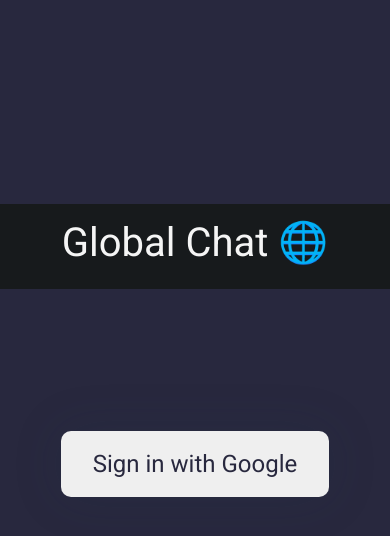
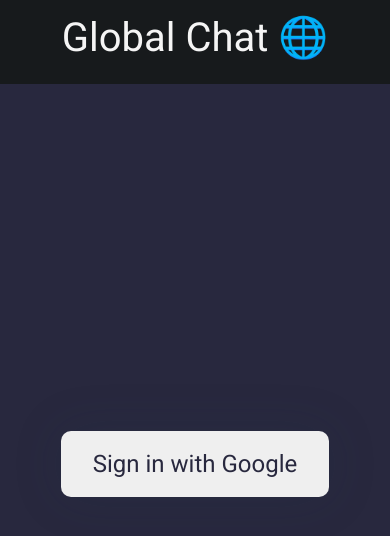
Before and after one commit to aleksmish/global-chat, a React (Create React App) app: page / in a window 390 px wide. Shown: the top 536 px of the page. Built offline with nearby package versions, Linux system fonts and the light colour scheme; no server answers.

Commit message:
Add media query and fix some bugs

```diff
--- a/src/App.css
+++ b/src/App.css
@@ -222,11 +222,12 @@
     font-size: 1.5rem;
     display:flex;
     flex-direction: column;
-    height:90vw;
+    height:90vh;
 }
 
 .headerSignIn{
     justify-content: center;
+    height: 10vh;
 }
 
 header h1 {
@@ -241,3 +242,10 @@
     border-radius: 10px;
     box-shadow: 0px 0px 50px 0px rgba(34, 60, 80, 0.15);
 }
+
+@media only screen and (max-width: 896px){
+    .App{
+        max-width:100%;
+    }
+
+}
--- a/src/components/ChatRoom.jsx
+++ b/src/components/ChatRoom.jsx
@@ -8,11 +8,9 @@
 
     const [inputVal, setInputVal] = useState('')
 
-
     const bottomChat = useRef()
     const listRef = useRef();
     const scrollDown = useRef();
-
 
     const messagesRef = collection(db, 'messages')
     let q = query(messagesRef, orderBy('createdAt', 'asc'), limitToLast(35))
@@ -44,7 +42,7 @@
       if (listRef.current) {
         const { scrollTop, scrollHeight, clientHeight } = listRef.current;
 
-        if (scrollTop + clientHeight >= scrollHeight-100 ) {
+        if (scrollTop + clientHeight >= scrollHeight-5 ) {
           scrollDown.current.style.opacity = 0.5;
         }
         else{
```
Lines whose indentation alone changed are shown as unchanged.
